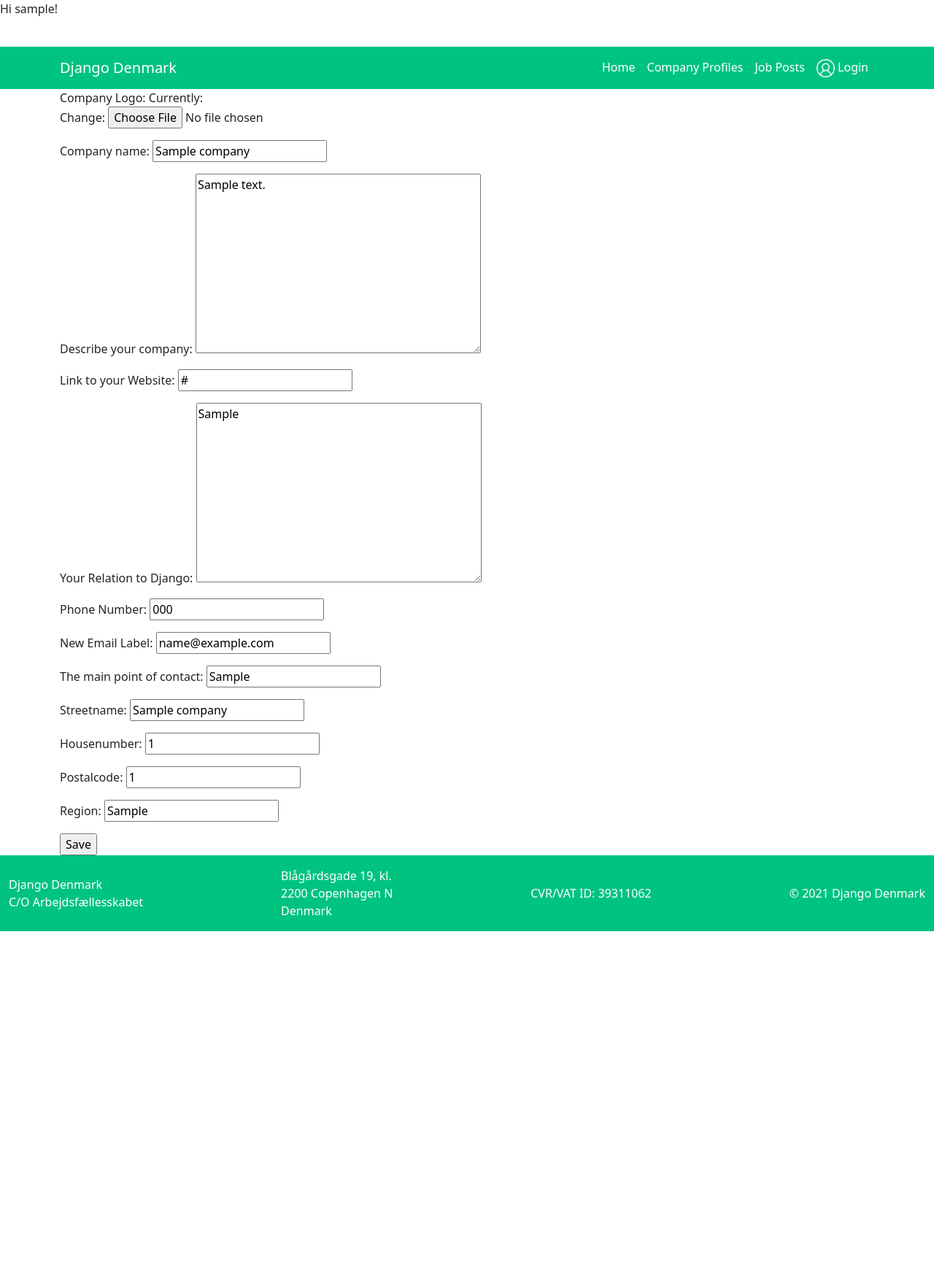
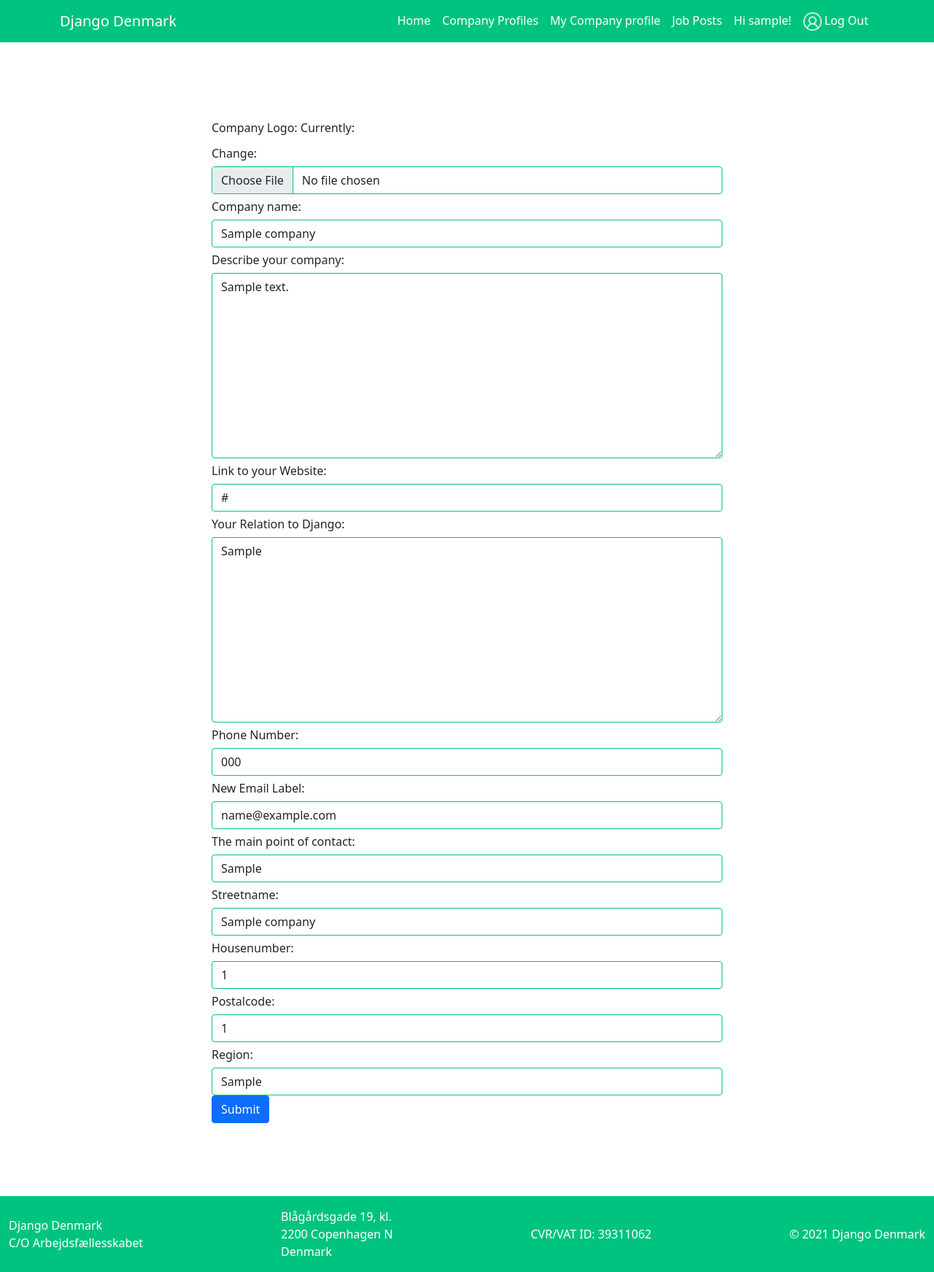
Before and after one commit to django-denmark/django-denmark.org, a Django app: page /company/1/updateCompanyProfile in a window 1280 px wide. Shown: the whole page at 73% size. Before the commit the page ends 1276 px from the top, so only its background shows below. Run offline with Django 3.2, Linux system fonts and the light colour scheme; a user stored in the database is signed in; tables that the repository leaves empty hold one stand-in row (values such as "Sample post"); some libraries are stand-ins or nearby versions.

Commit message:
styilng / routing of hrefs

```diff
--- a/company/templates/company/companyoverview.html
+++ b/company/templates/company/companyoverview.html
@@ -3,6 +3,9 @@
 {% block content %}
     <div class="company-overview">
         <h1>Companies that use Django</h1>
+        {% if user.is_authenticated %}
+            <button onclick="window.location.href='/company/createCompanyProfile/'">Create company Profile</button>
+        {% endif %}
         <p>All the resources we've created are open sourced under Creative Commons Attribution 4.0 International (CC BY 4). This means that you can modify, distribute and use commercially, but you cannot sublicense and you have to give us credit and include copyright.</p>
         <br>
         <div class="card-container">
--- a/company/templates/company/updateCompanyProfile.html
+++ b/company/templates/company/updateCompanyProfile.html
@@ -1,11 +1,48 @@
 {% extends "company/base.html" %}
 
 {% block content %}
+{% load widget_tweaks %}
 
-<form method="POST" enctype="multipart/form-data">
-    {% csrf_token %}
-    {{ form.as_p}}
-    <input type="submit" value="Save">
+<form method="post" novalidate enctype="multipart/form-data" class="company-profile-form">
+  {% csrf_token %}
+
+  {% for hidden_field in form.hidden_fields %}
+    {{ hidden_field }}
+  {% endfor %}
+
+  {% if form.non_field_errors %}
+    <div class="alert alert-danger" role="alert">
+      {% for error in form.non_field_errors %}
+        {{ error }}
+      {% endfor %}
+    </div>
+  {% endif %}
+
+  {% for field in form.visible_fields %}
+    <div class="form-group">
+      {{ field.label_tag }}
+
+      {% if form.is_bound %}
+        {% if field.errors %}
+          {% render_field field class="form-control is-invalid" %}
+          {% for error in field.errors %}
+            <div class="invalid-feedback">
+              {{ error }}
+            </div>
+          {% endfor %}
+        {% else %}
+          {% render_field field class="form-control is-valid" %}
+        {% endif %}
+      {% else %}
+        {% render_field field class="form-control" %}
+      {% endif %}
+
+      {% if field.help_text %}
+        <small class="form-text text-muted">{{ field.help_text }}</small>
+      {% endif %}
+    </div>
+  {% endfor %}
+
+  <button type="submit" class="btn btn-primary">Submit</button>
 </form>
-
 {% endblock %}
--- a/djangodenmark/templates/base.html
+++ b/djangodenmark/templates/base.html
@@ -24,36 +24,39 @@
 <body>
   <!-- Primary Page Layout
   –––––––––––––––––––––––––––––––––––––––––––––––––– -->
-
-{% if user.is_authenticated %}
-  Hi {{ user.username }}!
-  <p><a href="{% url 'logout' %}">Log Out</a></p>
-{% else %}
-  <p>You are not logged in</p>
-  <a href="{% url 'login' %}">Log In</a>
-  <a href="{% url 'signup' %}">Sign Up</a>
-{% endif %}
-
     <nav class="navbar navbar-expand-lg navbar-light bg-light">
     <div class="container">
-        <a class="navbar-brand" href="/">Django Denmark</a>
+        <a class="navbar-brand" href="/event/landingpage">Django Denmark</a>
         <button class="navbar-toggler" type="button" data-bs-toggle="collapse" data-bs-target="#navbarSupportedContent" aria-controls="navbarSupportedContent" aria-expanded="false" aria-label="Toggle navigation">
         <span class="navbar-toggler-icon"></span>
         </button>
         <div class="collapse navbar-collapse" id="navbarSupportedContent">
         <ul class="navbar-nav ms-auto mb-2 mb-lg-0">
             <li class="nav-item">
-            <a class="nav-link active" aria-current="page" href="#">Home</a>
+            <a class="nav-link active" aria-current="page" href="/">Home</a>
             </li>
             <li class="nav-item">
-            <a class="nav-link" href="#">Company Profiles</a>
+            <a class="nav-link" href="/company/companyoverview">Company Profiles</a>
             </li>
+            {% if user.is_authenticated %}
+            <a class="nav-link" href="/{{pk}}/updateCompanyProfile">My Company profile</a>
+            {% endif %}
             <li class="nav-item">
             <a class="nav-link" href="#">Job Posts</a>
             </li>
+            {% if user.is_authenticated %}
             <li class="nav-item">
-            <a class="nav-link" href="#"><img class="login-logo" src="{% static 'img/user.png' %}"> Login</a>
+              <a class="nav-link"> Hi {{ user.username }}!</a>
             </li>
+              <a class="nav-link" href="{% url 'logout' %}"><img class="login-logo" src="{% static 'img/user.png' %}"> Log Out</a>
+            {% else %}
+              <li class="nav-item">
+                <a class="nav-link" href="{% url 'login' %}"><img class="login-logo" src="{% static 'img/user.png' %}"> Login</a>
+              </li>
+              <li class="nav-item">
+                <a class="nav-link" href="{% url 'signup' %}"> Signup</a>
+              </li>
+            {% endif %}
         </ul>
         </div>
     </div>
```
